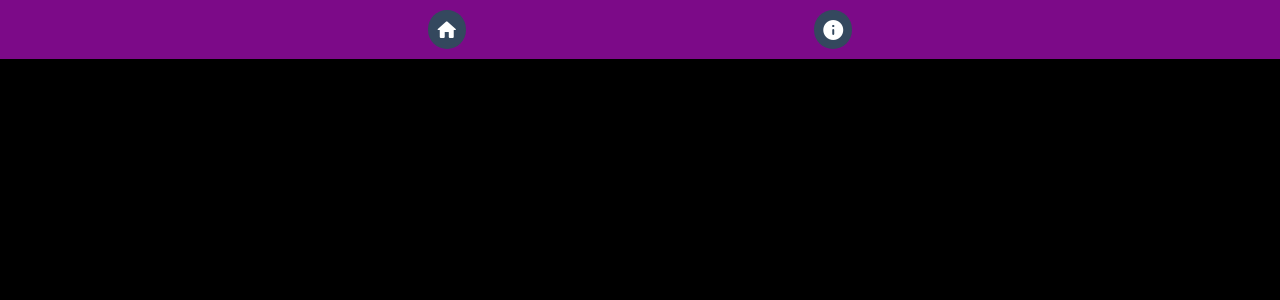
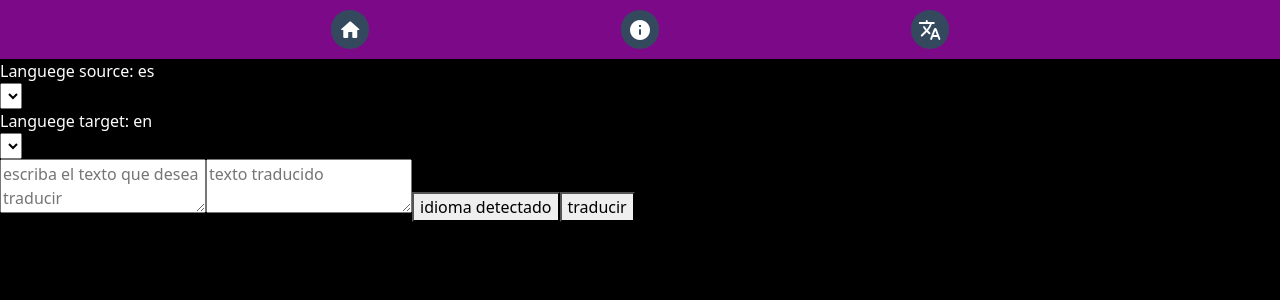
Before and after one commit to canavamesof/vue, a Vue app in the folder TRADUCE/traduceAPP/: page /translate in a window 1280 px wide. Before the commit this address had no page. Shown: the top 300 px of the page. Built offline with nearby package versions, Linux system fonts and the light colour scheme.

Commit message:
avance importante
avance del componente de traducir. clase provechosa

```diff
--- a/TRADUCE/traduceAPP/src/assets/main.css
+++ b/TRADUCE/traduceAPP/src/assets/main.css
@@ -5,6 +5,7 @@
   background-color: rgb(159, 20, 174) !important;
 }
 
+
 body{
   background-color: black;
   color: white;
--- a/TRADUCE/traduceAPP/src/components/navMenuComponent.vue
+++ b/TRADUCE/traduceAPP/src/components/navMenuComponent.vue
@@ -7,6 +7,9 @@
 
       <RouterLink class="nav-link" to="/about"
         ><span class="material-icons-round"> info </span></RouterLink
+      >
+      <RouterLink class="nav-link" to="/translate"
+        ><span class="material-icons-round">translate</span></RouterLink
       >
     </div>
   </nav>
--- a/TRADUCE/traduceAPP/src/router/index.js
+++ b/TRADUCE/traduceAPP/src/router/index.js
@@ -1,6 +1,7 @@
 
 import { createRouter, createWebHistory } from 'vue-router'
 import HomeView from '../views/HomeView.vue'
+
 
 const router = createRouter({
   history: createWebHistory(import.meta.env.BASE_URL),
@@ -17,7 +18,13 @@ const router = createRouter({
       // this generates a separate chunk (About.[hash].js) for this route
       // which is lazy-loaded when the route is visited.
       component: () => import('../views/AboutView.vue')
+    },
+    {
+      path: '/translate',
+      name: 'translate',
+      component: () => import('../views/traductorView.vue')
     }
+
   ]
 })
 
--- a/TRADUCE/traduceAPP/src/views/AboutView.vue
+++ b/TRADUCE/traduceAPP/src/views/AboutView.vue
@@ -1,87 +1,3 @@
 <template>
-  <div style="display: flex; flex-direction: column">
-    <div>
-      <div>Languege source: {{ source }}</div>
-      <select v-model="source">
-        <option v-for="mylanguages in languages">
-          {{ mylanguages.language }}
-        </option>
-      </select>
-    </div>
-    <div>
-      <div>Languege target: {{ target }}</div>
-      <select v-model="target">
-        <option v-for=" mylanguages  in  languages ">
-          {{ mylanguages.language }}
-        </option>
-      </select>
-    </div>
-    <div>
-      <span>Text original:</span>
-      <textarea @change="detectlanguages()
-        " v-model="text" placeholder="add multiple lines">
-    </textarea>
-      <button @click="mountLanguageDetec">
-        {{ myDetectionLanguage === "" ? "Deteccion" : myDetectionLanguage }}
-      </button>
-    </div>
-    <div>
-      <span> Text traslate:</span>
-      <textarea>
-    v-model="textTranslate"
-    placeholder="add multiple lines"
-  </textarea>
-    </div>
-
-    <button @click="translate"> Traducir texto</button>
-  </div>
+  <p>hola desde about</p>
 </template>
-
-<script setup>
-import { onMounted, ref } from "vue";
-import googleTraslateServices from "../services/googleTraslateServices";
-const languages = ref([]);
-const text = ref(***);
-const textTraslate = ref(**);
-const target = ref(**);
-const source = ref(***);
-const myDetectionLanguage = ref("");
-
-const mountLanguageDetec = () => {
-  source.value = myDetectionLanguage.value;
-}
-
-const getLanguages = async => {
-const response = await googleTraslateServices.getlanguages();
-  languages.value = response.data.data.languages;
-};
-
-const detectLanguages = async() = => {
-const response = await googleTraslateServices.detectLanguages(text.value);
-
-let detection = response.data.data.detections[0];
-myDetectionLanguage.value = detection [0].language;
-
-translate ();
-}
-const translate = async () => {
-if (text.value !== "" && target.value !== "" && source.value != "")
-
-  const response = await googleTraslateServices.traslate(
-  text.value,
-  target.value,
-  source.value
-  );
-let translation = response.data.da.translation;
-
-console.log(translation[0].trnaslationText);
-textTraslate.value = translation[0].traslateText;
-};
-
-onMounted(() => {
-    //para hacer pruebas quitar comentario
-   obtenerIdiomas();
-  });
-</script>
-
-<style></style>
--- a/TRADUCE/traduceAPP/src/views/HomeView.vue
+++ b/TRADUCE/traduceAPP/src/views/HomeView.vue
@@ -59,7 +59,7 @@ const getDataPost = async () => {
 
   console.log("Se llamo al api");
   console.log(response);
-  console.log(response.data);
+  // console.log(response.data);
 };
 
 const postDataPost = async () => {
--- /dev/null
+++ b/TRADUCE/traduceAPP/src/views/traductorView.vue
@@ -0,0 +1,68 @@
+<template>
+    <div class="languages">
+        <div>
+            <div>Languege source: {{ source }}</div>
+            <select v-model="source">
+                <option v-for="mylanguages in languages">
+                    {{ mylanguages.language }}
+                </option>
+            </select>
+        </div>
+        <div>
+            <div>Languege target: {{ target }}</div>
+            <select v-model="target">
+                <option v-for="mylanguages in languages">
+                    {{ mylanguages.language }}
+                </option>
+            </select>
+        </div>
+        <div>
+            <textarea v-model="text" placeholder="escriba el texto que desea traducir"> </v-model>
+        </textarea>
+            <textarea v-model="translatedText" placeholder="texto traducido"> </v-model>
+        </textarea>
+            <button @change = "detectarIdioma">
+                idioma detectado
+            </button>
+            <button @click="traducirIdiomas">
+                traducir
+            </button>
+        </div>
+
+    </div>
+</template>
+<script setup>
+import { onMounted, ref } from 'vue';
+import googleServices from '@/services/googleServices';
+
+const source = ref("es")
+const target = ref("en")
+const languages = ref([])
+const text = ref("")
+const translatedText = ref("")
+
+const obtenerIdiomas = async () => {
+    const response = await googleServices.obtenerIdiomas();
+    console.log(response)
+    languages.value = response.data.data.languages;
+}
+
+const traducirIdiomas = async () => {
+    const response = await googleServices.traducirIdiomas(text.value, target.value, source.value);
+    let translation = response.data.data.translations;
+
+    console.log(translation[0].translatedText);
+
+    translatedText.value = translation[0].translatedText;
+}
+const detectarIdioma = async (texto) => {
+    const response = await googleServices.detectarIdioma(text.value);
+    let detectarIdioma = response.data.data.translations;
+    console.log(translation[0].detectarIdiomaText);
+
+    detectarIdioma.value = translation[0].detectarIdioma;
+}
+onMounted(() => {
+    //obtenerIdiomas ()
+})
+</script>
```
Also changed, not shown: TRADUCE/traduceAPP/src/components/googleTraductor.vue (deleted, +0 -33 lines), TRADUCE/traduceAPP/src/services/googleServices.js (line endings or trailing spaces).
